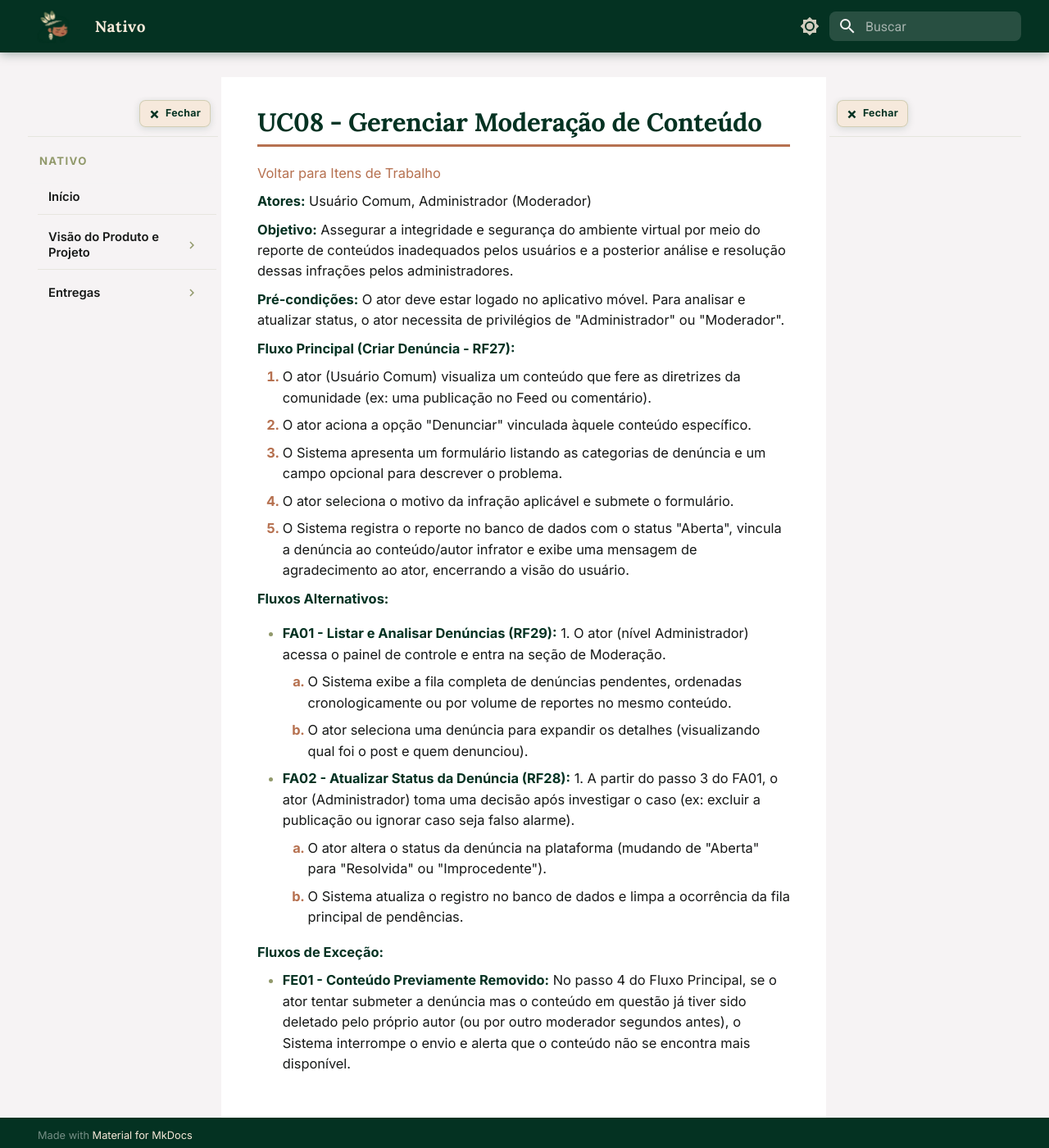
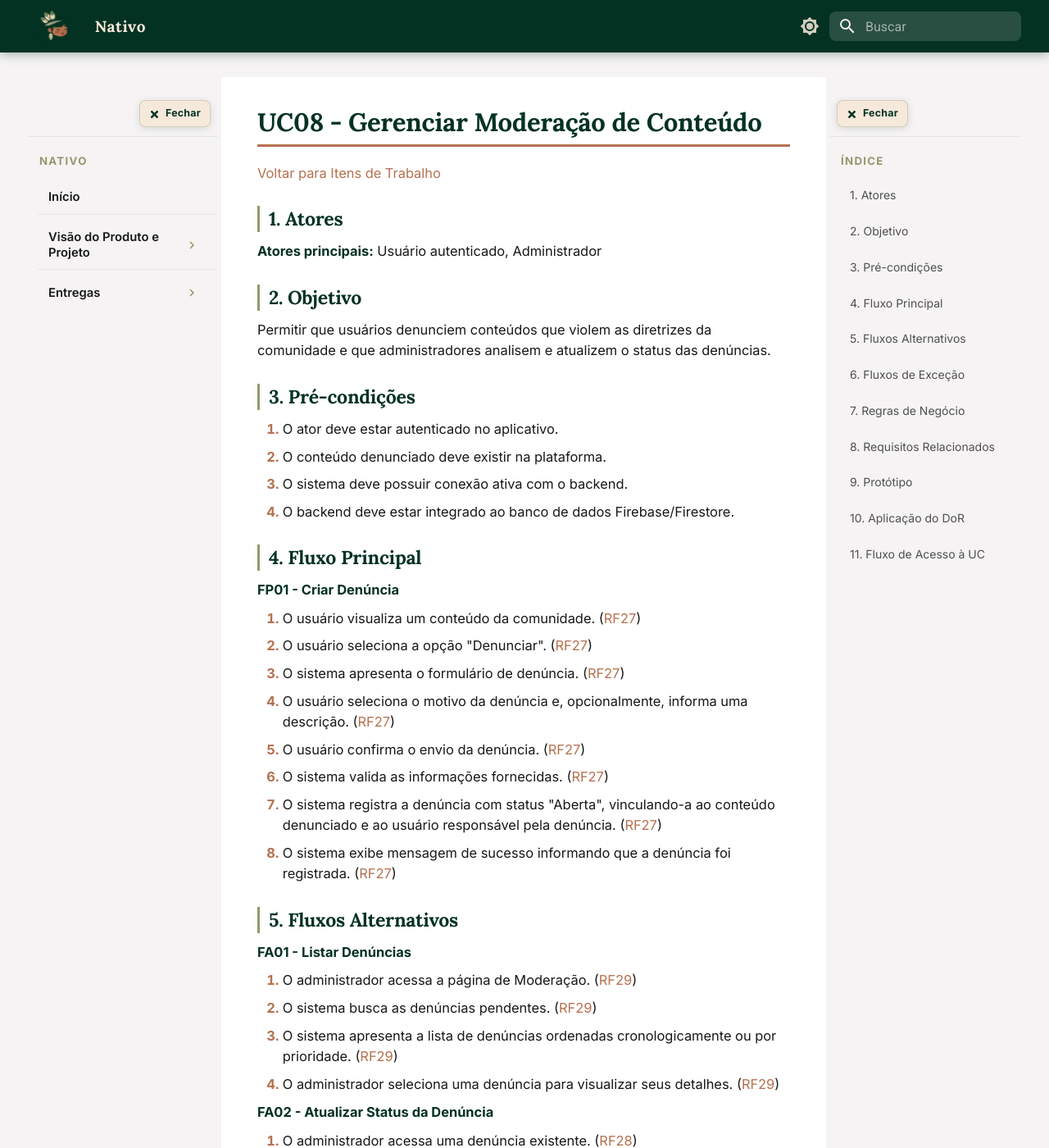
Before and after one commit to mdsreq-fga-unb/REQ-2026.1-T02-Nativo, an MkDocs documentation site: the page built from docs/visao/casos-uso/uc08.md, in a window 1280 px wide and 1400 px high. Shown: the whole window at 82% size. Built offline with MkDocs 1.6.1 and Material for MkDocs 9.7.7, drawn with Linux system fonts in a browser that asks for light colours; some of the changed text lies outside the part shown.

Commit message:
atualiza uc08

```diff
--- a/docs/visao/casos-uso/uc08.md
+++ b/docs/visao/casos-uso/uc08.md
@@ -2,30 +2,130 @@
 
 [Voltar para Itens de Trabalho](../backlog.md#101-casos-de-uso)
 
-**Atores:** Usuário Comum, Administrador (Moderador)
+## 1. Atores
 
-**Objetivo:** Assegurar a integridade e segurança do ambiente virtual por meio do reporte de conteúdos inadequados pelos usuários e a posterior análise e resolução dessas infrações pelos administradores.
+**Atores principais:** Usuário autenticado, Administrador
 
-**Pré-condições:** O ator deve estar logado no aplicativo móvel. Para analisar e atualizar status, o ator necessita de privilégios de "Administrador" ou "Moderador".
+## 2. Objetivo
 
-**Fluxo Principal (Criar Denúncia - RF27):**
+Permitir que usuários denunciem conteúdos que violem as diretrizes da comunidade e que administradores analisem e atualizem o status das denúncias.
 
-1. O ator (Usuário Comum) visualiza um conteúdo que fere as diretrizes da comunidade (ex: uma publicação no Feed ou comentário).
-2. O ator aciona a opção "Denunciar" vinculada àquele conteúdo específico.
-3. O Sistema apresenta um formulário listando as categorias de denúncia e um campo opcional para descrever o problema.
-4. O ator seleciona o motivo da infração aplicável e submete o formulário.
-5. O Sistema registra o reporte no banco de dados com o status "Aberta", vincula a denúncia ao conteúdo/autor infrator e exibe uma mensagem de agradecimento ao ator, encerrando a visão do usuário.
+## 3. Pré-condições
 
-**Fluxos Alternativos:**
+1. O ator deve estar autenticado no aplicativo.
+2. O conteúdo denunciado deve existir na plataforma.
+3. O sistema deve possuir conexão ativa com o backend.
+4. O backend deve estar integrado ao banco de dados Firebase/Firestore.
 
-* **FA01 - Listar e Analisar Denúncias (RF29):** 1. O ator (nível Administrador) acessa o painel de controle e entra na seção de Moderação.
-    2. O Sistema exibe a fila completa de denúncias pendentes, ordenadas cronologicamente ou por volume de reportes no mesmo conteúdo.
-    3. O ator seleciona uma denúncia para expandir os detalhes (visualizando qual foi o post e quem denunciou).
+## 4. Fluxo Principal
 
-* **FA02 - Atualizar Status da Denúncia (RF28):** 1. A partir do passo 3 do FA01, o ator (Administrador) toma uma decisão após investigar o caso (ex: excluir a publicação ou ignorar caso seja falso alarme).
-    2. O ator altera o status da denúncia na plataforma (mudando de "Aberta" para "Resolvida" ou "Improcedente").
-    3. O Sistema atualiza o registro no banco de dados e limpa a ocorrência da fila principal de pendências.
+**FP01 - Criar Denúncia**
 
-**Fluxos de Exceção:**
+1. O usuário visualiza um conteúdo da comunidade. ([RF27](#uc08-rf27))
+2. O usuário seleciona a opção "Denunciar". ([RF27](#uc08-rf27))
+3. O sistema apresenta o formulário de denúncia. ([RF27](#uc08-rf27))
+4. O usuário seleciona o motivo da denúncia e, opcionalmente, informa uma descrição. ([RF27](#uc08-rf27))
+5. O usuário confirma o envio da denúncia. ([RF27](#uc08-rf27))
+6. O sistema valida as informações fornecidas. ([RF27](#uc08-rf27))
+7. O sistema registra a denúncia com status "Aberta", vinculando-a ao conteúdo denunciado e ao usuário responsável pela denúncia. ([RF27](#uc08-rf27))
+8. O sistema exibe mensagem de sucesso informando que a denúncia foi registrada. ([RF27](#uc08-rf27))
 
-* **FE01 - Conteúdo Previamente Removido:** No passo 4 do Fluxo Principal, se o ator tentar submeter a denúncia mas o conteúdo em questão já tiver sido deletado pelo próprio autor (ou por outro moderador segundos antes), o Sistema interrompe o envio e alerta que o conteúdo não se encontra mais disponível.
+## 5. Fluxos Alternativos
+
+**FA01 - Listar Denúncias**
+
+1. O administrador acessa a página de Moderação. ([RF29](#uc08-rf29))
+2. O sistema busca as denúncias pendentes. ([RF29](#uc08-rf29))
+3. O sistema apresenta a lista de denúncias ordenadas cronologicamente ou por prioridade. ([RF29](#uc08-rf29))
+4. O administrador seleciona uma denúncia para visualizar seus detalhes. ([RF29](#uc08-rf29))
+
+**FA02 - Atualizar Status da Denúncia**
+
+1. O administrador acessa uma denúncia existente. ([RF28](#uc08-rf28))
+2. O administrador analisa o conteúdo denunciado. ([RF28](#uc08-rf28))
+3. O administrador seleciona o novo status da denúncia. ([RF28](#uc08-rf28))
+4. O administrador confirma a atualização. ([RF28](#uc08-rf28))
+5. O sistema registra o novo status da denúncia. ([RF28](#uc08-rf28))
+6. O sistema remove a denúncia da fila de pendências, quando aplicável. ([RF28](#uc08-rf28))
+7. O sistema exibe mensagem de sucesso informando que a denúncia foi atualizada. ([RF28](#uc08-rf28))
+
+**FA03 - Cancelar Denúncia**
+
+1. Durante o preenchimento da denúncia, o usuário seleciona a opção de cancelar ou voltar. ([RF27](#uc08-rf27))
+2. O sistema descarta as informações preenchidas. ([RF27](#uc08-rf27))
+3. O sistema retorna para a tela anterior. ([RF27](#uc08-rf27))
+4. Nenhuma denúncia é registrada. ([RF27](#uc08-rf27))
+
+## 6. Fluxos de Exceção
+
+**FE01 - Conteúdo Indisponível**
+
+1. O usuário confirma o envio da denúncia. ([RF27](#uc08-rf27))
+2. O sistema verifica a existência do conteúdo denunciado. ([RF27](#uc08-rf27))
+3. O sistema identifica que o conteúdo foi removido ou tornou-se indisponível. ([RF27](#uc08-rf27))
+4. O sistema interrompe o registro da denúncia. ([RF27](#uc08-rf27))
+5. O sistema informa que o conteúdo não está mais disponível. ([RF27](#uc08-rf27))
+
+**FE02 - Motivo da Denúncia Não Informado**
+
+1. O usuário tenta enviar a denúncia sem selecionar um motivo. ([RF27](#uc08-rf27))
+2. O sistema identifica a ausência da informação obrigatória. ([RF27](#uc08-rf27))
+3. O sistema impede o envio da denúncia. ([RF27](#uc08-rf27))
+4. O sistema destaca o campo obrigatório. ([RF27](#uc08-rf27))
+
+**FE03 - Denúncia Indisponível para Atualização**
+
+1. O administrador tenta atualizar uma denúncia inexistente ou já removida. ([RF28](#uc08-rf28))
+2. O sistema verifica a disponibilidade da denúncia. ([RF28](#uc08-rf28))
+3. O sistema identifica que a denúncia não está mais disponível. ([RF28](#uc08-rf28))
+4. O sistema impede a atualização. ([RF28](#uc08-rf28))
+5. O sistema atualiza a lista de denúncias. ([RF29](#uc08-rf29))
+
+**FE04 - Usuário Sem Permissão**
+
+1. Um usuário sem permissões administrativas tenta acessar a área de moderação. ([RF28](#uc08-rf28), [RF29](#uc08-rf29))
+2. O sistema identifica a ausência de permissões necessárias. ([RF28](#uc08-rf28), [RF29](#uc08-rf29))
+3. O sistema bloqueia o acesso à funcionalidade. ([RF28](#uc08-rf28), [RF29](#uc08-rf29))
+4. O sistema informa que o acesso é restrito a administradores. ([RF28](#uc08-rf28), [RF29](#uc08-rf29))
+
+**FE05 - Falha de Conectividade**
+
+1. O ator tenta criar ou gerenciar denúncias sem conexão com o backend. ([RF27](#uc08-rf27), [RF28](#uc08-rf28), [RF29](#uc08-rf29))
+2. O sistema não consegue concluir a operação. ([RF27](#uc08-rf27), [RF28](#uc08-rf28), [RF29](#uc08-rf29))
+3. O sistema exibe mensagem de falha de conexão. ([RF27](#uc08-rf27), [RF28](#uc08-rf28), [RF29](#uc08-rf29))
+4. O sistema orienta o ator a tentar novamente quando a conexão for restabelecida. ([RF27](#uc08-rf27), [RF28](#uc08-rf28), [RF29](#uc08-rf29))
+
+**FE06 - Erro Interno no Banco de Dados**
+
+1. O ator confirma uma operação válida envolvendo denúncias. ([RF27](#uc08-rf27), [RF28](#uc08-rf28), [RF29](#uc08-rf29))
+2. O sistema tenta registrar, atualizar ou consultar dados no Firestore. ([RF27](#uc08-rf27), [RF28](#uc08-rf28), [RF29](#uc08-rf29))
+3. O banco de dados retorna erro ou indisponibilidade. ([RF27](#uc08-rf27), [RF28](#uc08-rf28), [RF29](#uc08-rf29))
+4. O sistema cancela a operação. ([RF27](#uc08-rf27), [RF28](#uc08-rf28), [RF29](#uc08-rf29))
+5. O sistema exibe mensagem de erro interno. ([RF27](#uc08-rf27), [RF28](#uc08-rf28), [RF29](#uc08-rf29))
+
+## 7. Regras de Negócio
+
+> Espaço reservado para inserir as regras de negócio definitivas da UC08.
+
+## 8. Requisitos Relacionados
+
+| RF | Relação com a UC |
+| :--- | :--- |
+| <span id="uc08-rf27" class="rf-anchor"></span>[**RF27 - Criar denúncia**](../requisitos.md#req-rf27) | Permite que usuários denunciem conteúdos que violem as diretrizes da comunidade. |
+| <span id="uc08-rf28" class="rf-anchor"></span>[**RF28 - Atualizar status de denúncia**](../requisitos.md#req-rf28) | Permite que administradores alterem o status das denúncias durante o processo de moderação. |
+| <span id="uc08-rf29" class="rf-anchor"></span>[**RF29 - Listar denúncias**](../requisitos.md#req-rf29) | Permite que administradores visualizem as denúncias registradas na plataforma. |
+
+## 9. Protótipo
+
+> Espaço reservado para adicionar prints das telas, imagens do protótipo e link do Figma.
+
+**Link do Figma:** _adicionar aqui_
+
+## 10. Aplicação do DoR
+
+Checklist não aplicado, pois a UC08 não foi desenvolvida no escopo implementado.
+**Link da Issue:** [Uc08](https://github.com/mdsreq-fga-unb/REQ-2026.1-T02-Nativo/issues/29)
+
+## 11. Fluxo de Acesso à UC
+
+> Espaço reservado para adicionar o fluxo de como chegar nesta UC dentro do sistema, com prints reais das telas.
```
Also changed, not shown: docs/visao/casos-uso/uc04.md (+1 -0 lines), docs/visao/casos-uso/uc05.md (+1 -0 lines), docs/visao/requisitos.md (+3 -3 lines).
